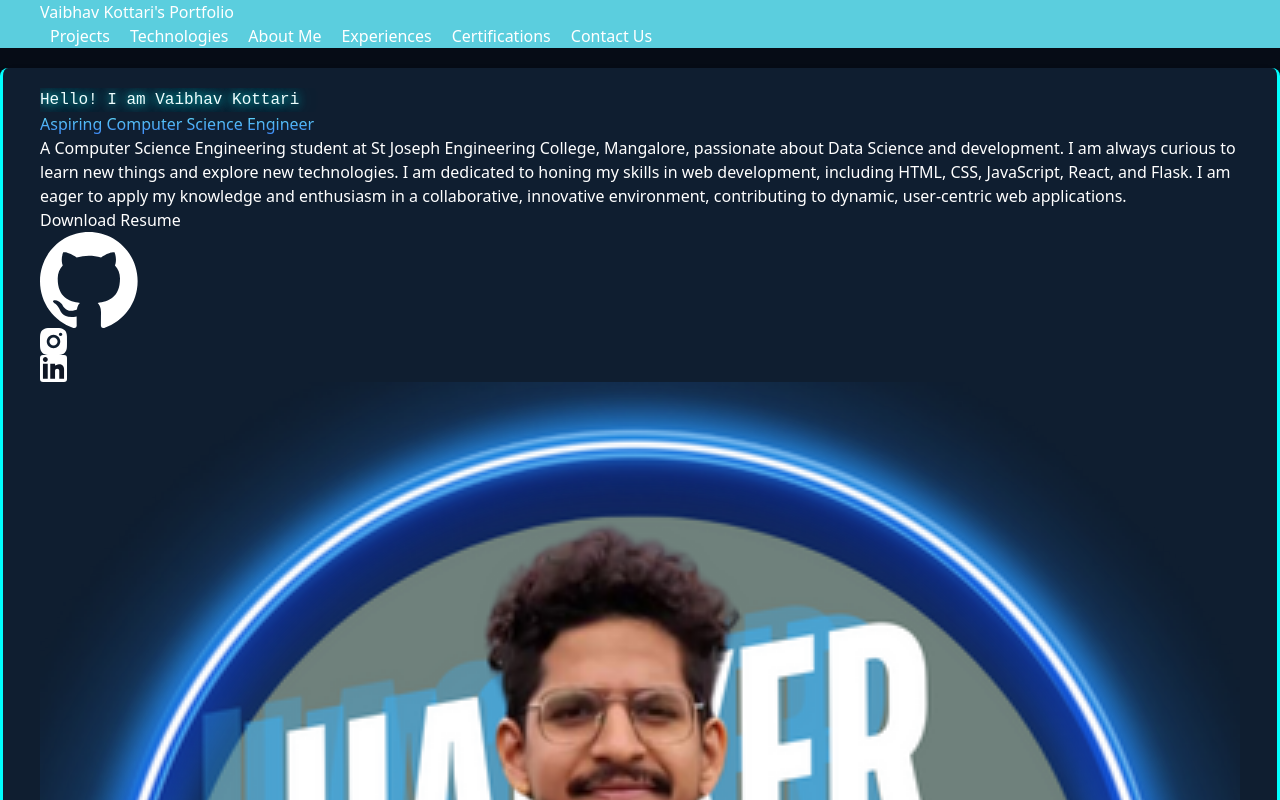
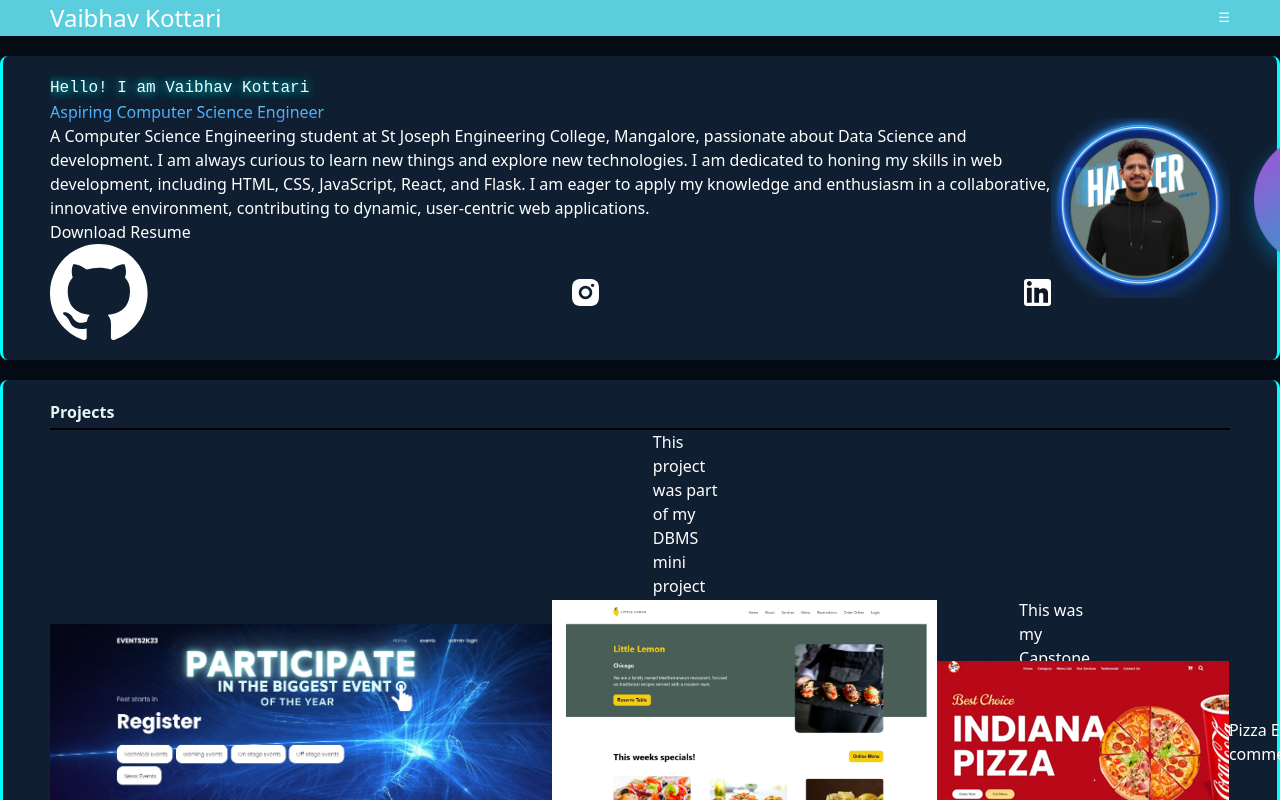
Before and after one commit to kottarivaibhav/portfolio_website, a React (Vite) app: page / in a window 1280 px wide. Shown: the top 800 px of the page. Built offline with nearby package versions, Linux system fonts and the light colour scheme.

Commit message:
nav bar improved

```diff
--- a/src/App.css
+++ b/src/App.css
@@ -90,14 +90,32 @@ body,html {
 header {
   background-color: #5bcede; /* Light blue background for header */
   color: rgb(255, 255, 255); /* White text color */
-  position:sticky; /* Sticky positioning to stay at the top */
+  position: sticky; /* Sticky positioning to stay at the top */
   top: 0; /* Stick to the top */
   z-index: 1000; /* Ensure header stays above other content */
+  transition: background-color 0.3s, box-shadow 0.3s; /* Smooth transition effects */
 }
 
-/* Default header styles */
+/* Container inside the header */
+.container {
+  max-width: 1200px; /* Set a max-width for large screens */
+  margin: 0 auto;
+  padding: 0 20px; /* Adjust padding as needed */
+}
 
+/* Flexbox for Header Layout */
+.flex {
+  display: flex;
+  justify-content: space-between;
+  align-items: center;
+}
 
+/* Logo */
+.logo {
+  font-size: 1.5rem; /* Adjust font size for the logo */
+}
+
+/* Menu Toggle Button */
 .menu-toggle {
   display: none; /* Hidden by default on large screens */
   background: none;
@@ -105,10 +123,6 @@ header {
   font-size: 24px;
   color: white;
   cursor: pointer;
-}
-
-.menu-icon {
-  font-size: 24px;
 }
 
 /* Mobile Menu Styles */
@@ -138,47 +152,40 @@ header {
   margin: 10px 0; /* Spacing between items */
 }
 
+/* Navigation Link Styles */
+.nav-link {
+  color: white;
+  text-decoration: none;
+  transition: color 0.3s; /* Smooth color transition */
+}
+
+.nav-link:hover {
+  color: #ddd; /* Change color on hover */
+}
+
 /* Show the menu toggle button on small screens */
-@media (max-width: 768px) {
+@media (min-width: 768px) {
   .menu-toggle {
-    display: block;
+    display: contents;
+    font-size: small;
+  }
+
+  .container {
+    padding: 0 10px; /* Adjust padding for smaller screens */
+  }
+
+  .nav-links {
+    top: 60px; /* Adjust based on header height */
+    background-color: #333; /* Dark background for mobile menu */
+  }
+
+  .logo {
+    font-size: 1.5rem; /* Smaller font size for mobile devices */
   }
 }
 
 /* Show the navigation links on larger screens */
-@media (min-width: 769px) {
-  .menu-toggle {
-    display: none;
-  }
 
-  .nav-links {
-    display: flex;
-    position: static;
-    width: auto;
-    padding: 0;
-    background-color: transparent; /* Background color set to transparent */
-    text-align: left; /* Align text to the left on larger screens */
-  }
-
-  .nav-links ul {
-    flex-direction: row;
-  }
-
-  .nav-links li {
-    margin: 0 10px; /* Spacing between items */
-  }
-}
-
-/* Container for section content */
-.section-container {
-  display: flex; /* Flexbox layout */
-  flex-direction: column; /* Stack items vertically */
-  align-items: center; /* Center items horizontally */
-  justify-content: center; /* Center items vertically */
-  text-align: center; /* Center text */
-  margin: 0 auto; /* Center container horizontally */
-  padding: 2rem 0; /* Padding around the section */
-}
 
 /* Header styling within sections */
 .section-header {
--- a/src/components/Header.jsx
+++ b/src/components/Header.jsx
@@ -1,4 +1,4 @@
-import React, { useState } from 'react';
+import React, { useState, useEffect } from 'react';
 import '../App.css'; // Ensure your CSS is imported
 
 const Header = () => {
@@ -12,34 +12,22 @@ const Header = () => {
     <header className="sticky-header">
       <div className="container m-auto px-5 py-4">
         <div className="flex justify-between items-center">
-          <div>
-            <h1 className="font-extrabold text-2xl">Vaibhav Kottari's Portfolio</h1>
+          <div className="logo">
+            <h1 className="font-extrabold text-2xl">Vaibhav Kottari</h1>
           </div>
           <button className="menu-toggle" onClick={toggleMenu}>
             <span className="menu-icon">&#9776;</span> {/* Hamburger icon */}
           </button>
-          <div className={`nav-links ${isMenuOpen ? 'open' : 'closed'}`}>
+          <nav className={`nav-links ${isMenuOpen ? 'open' : 'closed'}`}>
             <ul className="flex flex-col gap-4">
-              <li>
-                <a className="text-white hover:text-black cursor-pointer" href="#Projects">Projects</a>
-              </li>
-              <li>
-                <a className="text-white hover:text-black cursor-pointer" href="#Technology">Technologies</a>
-              </li>
-              <li>
-                <a className="text-white hover:text-black cursor-pointer" href="#About">About Me</a>
-              </li>
-              <li>
-                <a className="text-white hover:text-black cursor-pointer" href="#Experiences">Experiences</a>
-              </li>
-              <li>
-                <a className="text-white hover:text-black cursor-pointer" href="#Certifications">Certifications</a>
-              </li>
-              <li>
-                <a className="text-white hover:text-black cursor-pointer" href="#FeedbackForm">Contact Us</a>
-              </li>
+              <li><a className="nav-link" href="#Projects">Projects</a></li>
+              <li><a className="nav-link" href="#Technology">Technologies</a></li>
+              <li><a className="nav-link" href="#About">About Me</a></li>
+              <li><a className="nav-link" href="#Experiences">Experiences</a></li>
+              <li><a className="nav-link" href="#Certifications">Certifications</a></li>
+              <li><a className="nav-link" href="#FeedbackForm">Contact Us</a></li>
             </ul>
-          </div>
+          </nav>
         </div>
       </div>
     </header>
```
